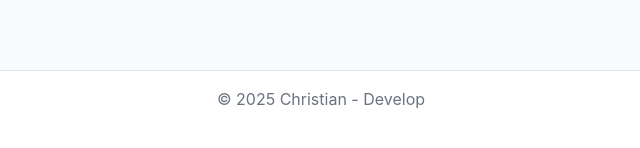
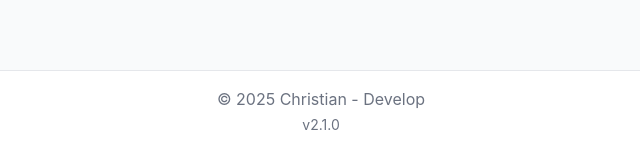
Before and after one commit to ChristianDVillar/Stream-Schedule, a React (Create React App) app in the folder frontend/: page /login in a window 1280 px wide. Shown: the part 730-878 px from the top of the page, without its empty margins (319-959 px from the left). Before the commit the page ends 857 px from the top, so only its background shows below. Built offline with nearby package versions, Linux system fonts and the light colour scheme; the HTML template or start-up script is replaced by a standard one.

Commit message:
feat: Agregar versión en el footer de la aplicación

```diff
--- a/frontend/src/App.js
+++ b/frontend/src/App.js
@@ -231,7 +231,10 @@ const App = () => {
                 <ShoppingBag className="w-6 h-6" />
               </a>
             )}
-            <footer className="text-center text-gray-500 py-4 border-t bg-white dark:bg-gray-800">© 2025 Christian - Develop</footer>
+            <footer className="text-center text-gray-500 py-4 border-t bg-white dark:bg-gray-800">
+              <div>© 2025 Christian - Develop</div>
+              <div className="text-sm mt-1">v2.1.0</div>
+            </footer>
           </div>
         </div>
       </Router>
```
